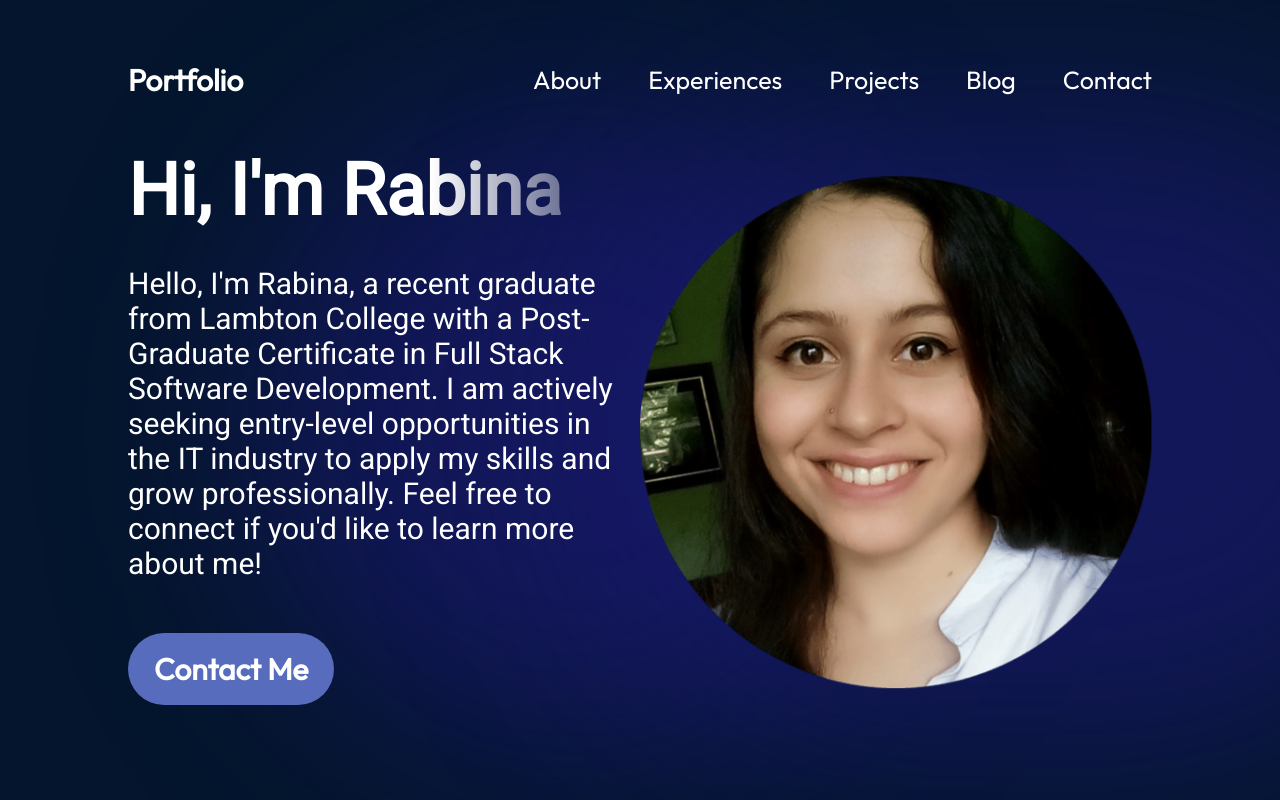
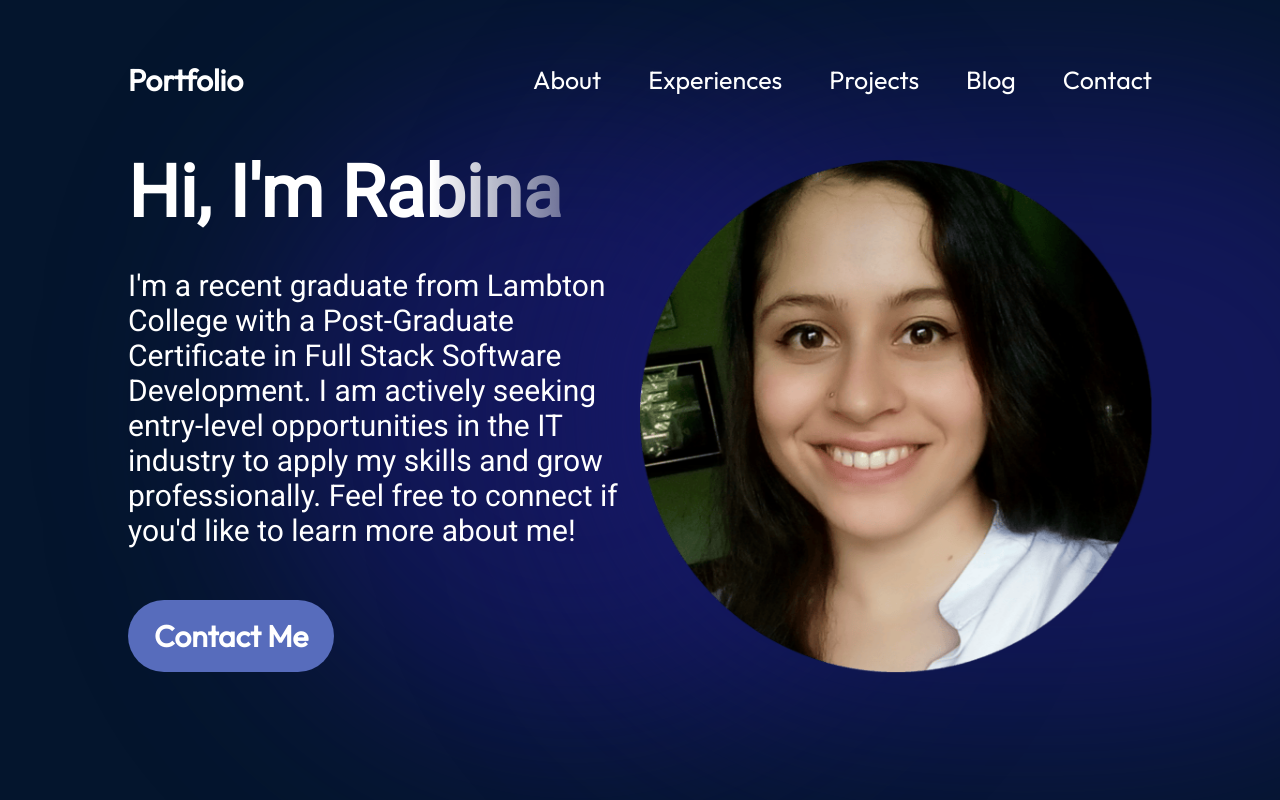
Before and after one commit to rabinapanta/myPortfolio, a React (Vite) app: page / in a window 1280 px wide. Shown: the top 800 px of the page. Built offline with nearby package versions, Linux system fonts and the light colour scheme.

Commit message:
fix hero

```diff
--- a/src/components/Hero/Hero.jsx
+++ b/src/components/Hero/Hero.jsx
@@ -8,7 +8,7 @@ export const Hero = () => {
   <section className={styles.container}>
     <div className={styles.content}>
       <h1 className={styles.title}>Hi, I'm Rabina</h1>
-      <p className={styles.description}>Hello, I'm Rabina, a recent graduate from Lambton College with a Post-Graduate Certificate in Full Stack Software Development. I am actively seeking entry-level opportunities in the IT industry to apply my skills and grow professionally. Feel free to connect if you'd like to learn more about me!</p>
+      <p className={styles.description}>I'm a recent graduate from Lambton College with a Post-Graduate Certificate in Full Stack Software Development. I am actively seeking entry-level opportunities in the IT industry to apply my skills and grow professionally. Feel free to connect if you'd like to learn more about me!</p>
       <a href="mailto:rabinapanta78@gmail.com" className={styles.contactBtn}>Contact Me</a>
     </div>
     <img src={getImageUrl("me/me.png")} alt="Hero Image of me" className={styles.heroImg} />
```
